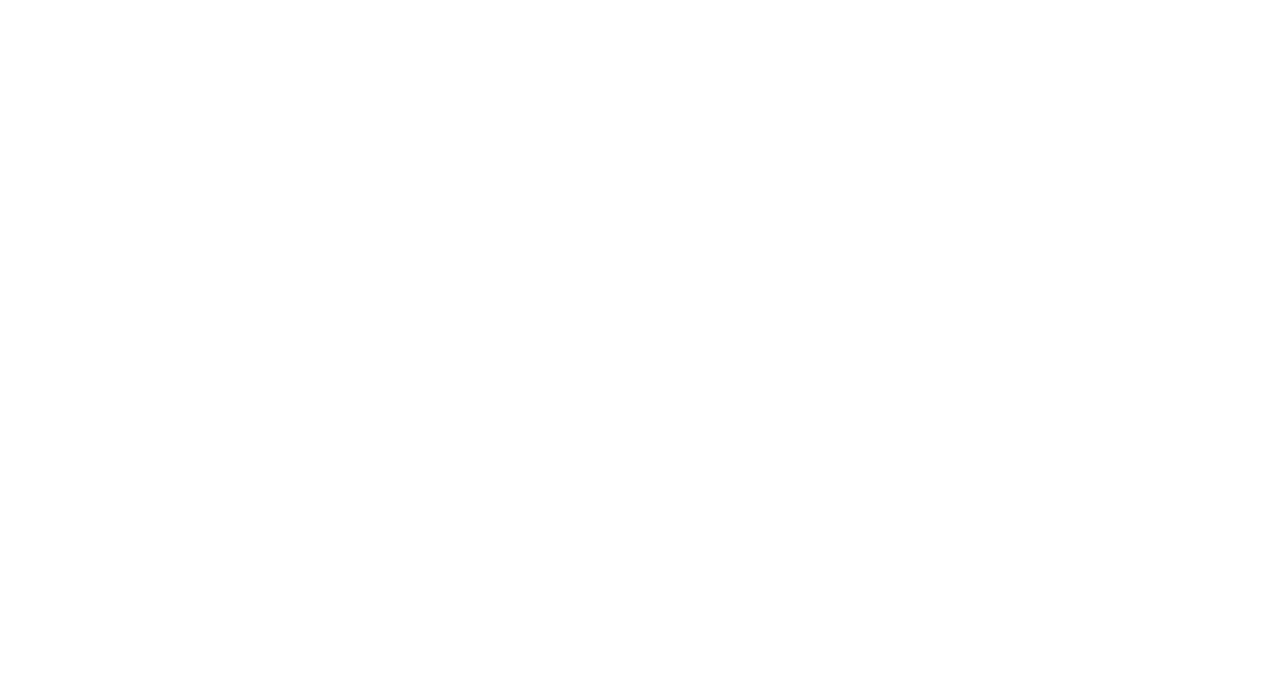
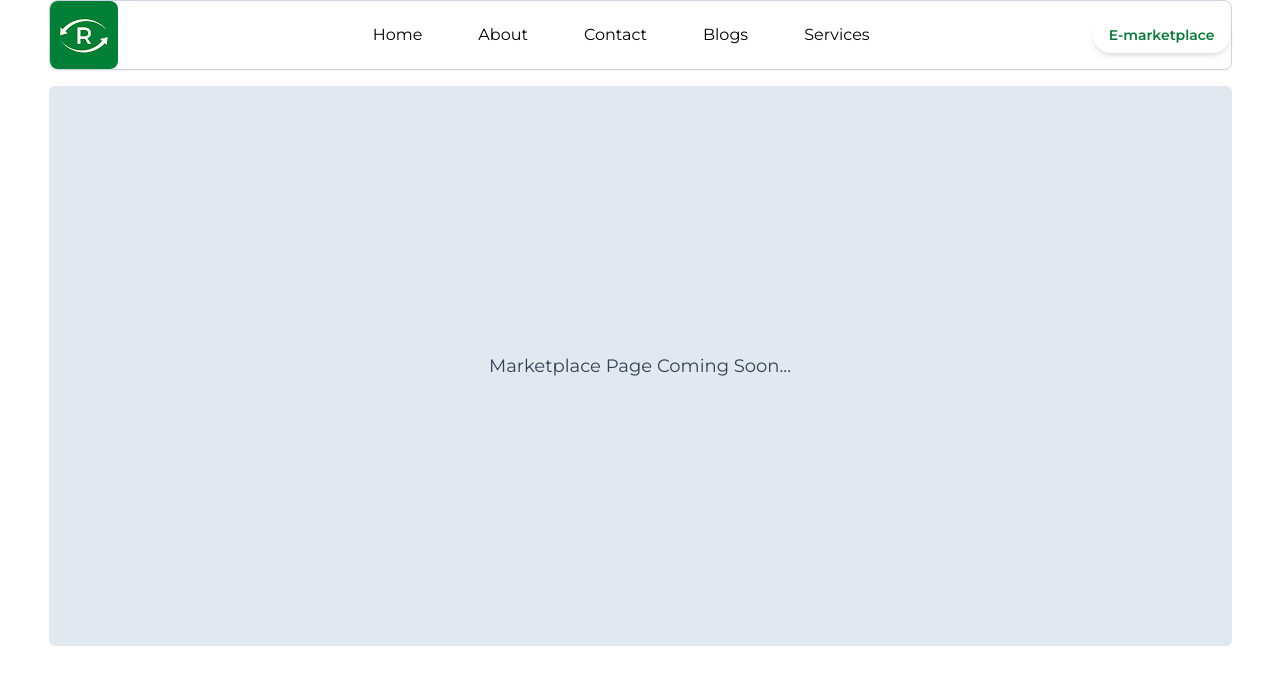
Before and after one commit to rewayy/Reway_final, a React (Vite) app: page /marketPlace in a window 1280 px wide. Before the commit this address had no page. Shown: the top 684 px of the page. Built offline with nearby package versions, Linux system fonts and the light colour scheme; a web font is replaced by a local one.

Commit message:
add E-marketPlace page

```diff
--- a/src/App.jsx
+++ b/src/App.jsx
@@ -20,6 +20,7 @@ import One12 from './pages/12';
 import One13 from './pages/13';
 import One14 from './pages/14';
 import One15 from './pages/15';
+import MarketPlace from './pages/MarketPlace';
 
 export default function App() {
   return (
@@ -29,6 +30,7 @@ export default function App() {
       <Route path="/" element={<Layout />}>
         <Route path="/blogs" element={<Blog/>} />
         <Route path="/services" element={<Services/>} />
+        <Route path="/marketPlace" element={<MarketPlace/>} />
         <Route path="/One1" element={<One1 />} />
           <Route path="/One2" element={<One2 />} />
           <Route path="/One3" element={<One3 />} />
--- a/src/components/Footer.jsx
+++ b/src/components/Footer.jsx
@@ -38,7 +38,7 @@ export const Footer = () => {
                   <ScrollLink to='testimonials' smooth={true} duration={600} offset={-80} className='hover:underline'>Testimonials</ScrollLink>
                   <ScrollLink to='timeline' smooth={true} duration={600} offset={-80} className='hover:underline'>Our Journey</ScrollLink>
                   <ScrollLink to='sustainable goals' smooth={true} duration={600} offset={-80} className='hover:underline'>Sustainable goals</ScrollLink>
-                    <button className='md:inline-block   bg-white/70 md:bg-white/90 hover:bg-white text-green-700 text-xs md:text-sm my-1 rounded-sm px-2 md:px-4 font-normal hover:underline hover:underline-offset-4  py-2'>E-marketplace</button>
+                    <Link to={'/marketPlace'} className='md:inline-block   bg-white/70 md:bg-white/90 hover:bg-white text-green-700 text-xs md:text-sm my-1 rounded-sm px-2 md:px-4 font-normal hover:underline hover:underline-offset-4  py-2'>E-marketplace</Link>
                   </ul>
                 </div>
 
--- a/src/components/Navbar.jsx
+++ b/src/components/Navbar.jsx
@@ -89,9 +89,9 @@ const Navbar = () => {
                           </div>
                     )}
 
-                    <button className='hidden lg:flex rounded-full px-4 text-[#087D39] text-sm shadow-md hover:drop-shadow-lg font-semibold py-2   hover:bg-white bg-white/90 '>
+                    <Link to={'/marketPlace'} className='hidden lg:flex rounded-full px-4 text-[#087D39] text-sm shadow-md hover:drop-shadow-lg font-semibold py-2   hover:bg-white bg-white/90 '>
                         E-marketplace
-                    </button>
+                    </Link>
 
                 </div>
 )}
--- a/src/components/RouterNavbar.jsx
+++ b/src/components/RouterNavbar.jsx
@@ -85,9 +85,9 @@ const Navbar = () => {
                           </div>
                     )}
 
-                    <button className='hidden lg:flex rounded-full px-4 text-[#087D39] text-sm shadow-md hover:drop-shadow-lg font-semibold py-2   hover:bg-white bg-white/90 '>
+                    <Link to={'/marketPlace'} className='hidden lg:flex rounded-full px-4 text-[#087D39] text-sm shadow-md hover:drop-shadow-lg font-semibold py-2   hover:bg-white bg-white/90 '>
                         E-marketplace
-                    </button>
+                    </Link>
 
                 </div>
 )}
--- /dev/null
+++ b/src/pages/MarketPlace.jsx
@@ -0,0 +1,13 @@
+import React from 'react'
+
+const MarketPlace = () => {
+  return (
+    <div id='marketPlace' className='w-full h-full m min-w-[375px] -z-10 mb-6 relative'>
+        <div className='max-w-[1183px] md:m-auto mx-3  bg-slate-200 hover:drop-shadow-lg my-6 rounded-md text-black  h-[70vh] flex items-center justify-center'>
+                <p className='md:text-lg sm:text-md text-xs font-mont text-center text-slate-700'>Marketplace Page Coming Soon...</p>
+        </div>
+    </div>
+  )
+}
+
+export default MarketPlace
```
